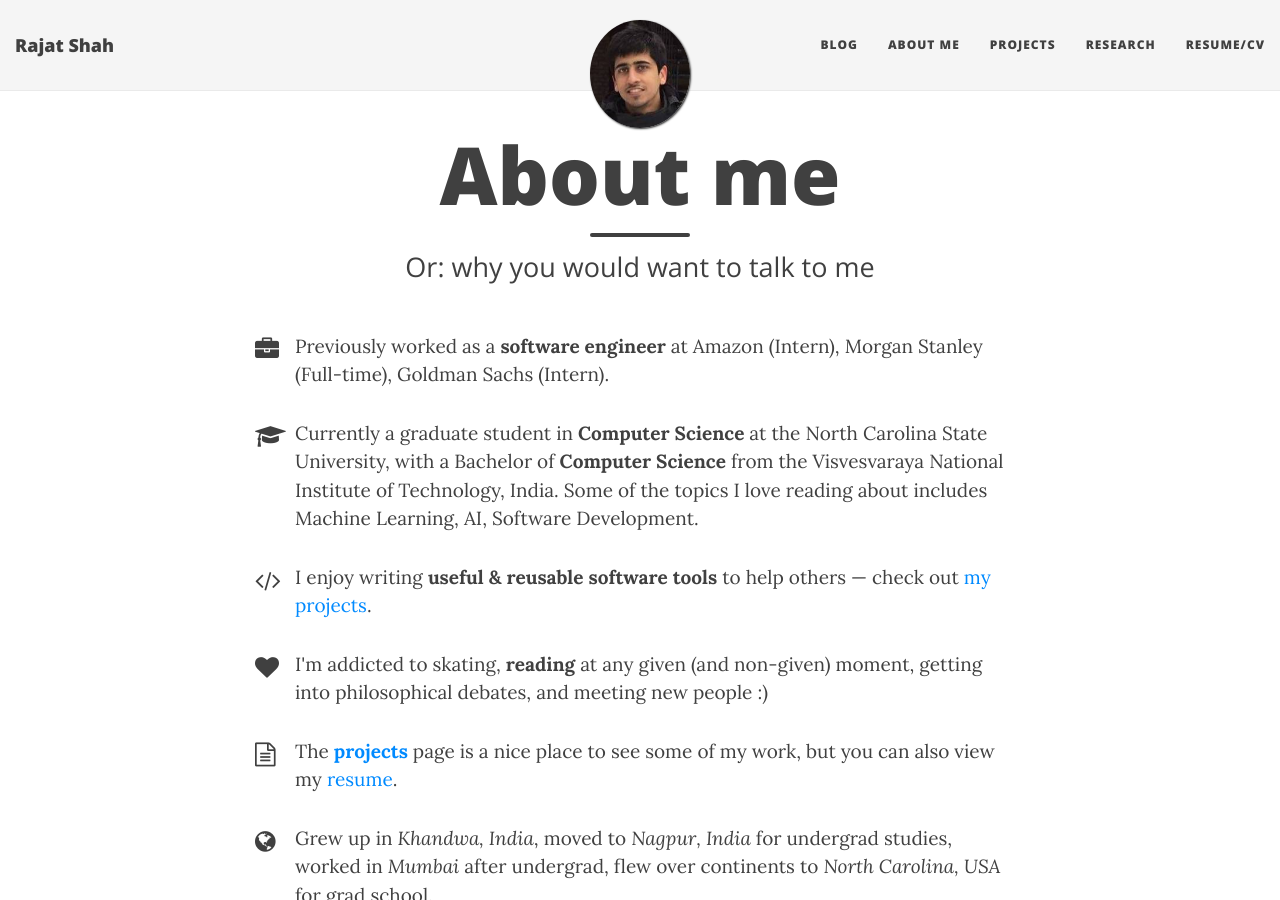
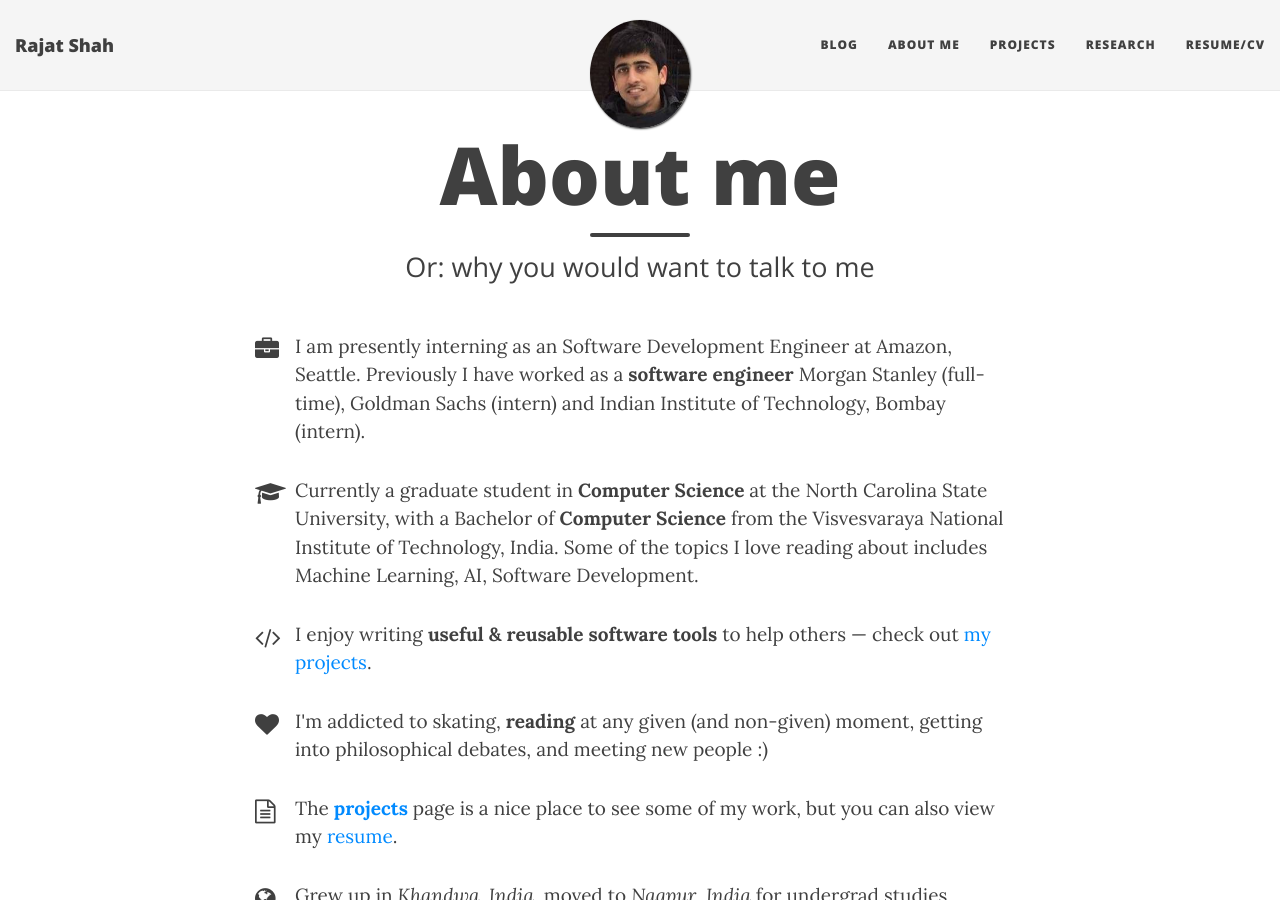
Before and after one commit to shahrajat/shahrajat.github.io, a Jekyll site: the page built from aboutme.html, in a window 1280 px wide and 900 px high. Built offline with Jekyll 4.4.1, drawn with Linux system fonts in a browser that asks for light colours; nearby versions of some CDN libraries.

Commit message:
Updated aboutme.html

```diff
--- a/aboutme.html
+++ b/aboutme.html
@@ -10,7 +10,7 @@ published: true
 
 <p class="about-text">
 <span class="fa fa-briefcase about-icon"></span>
-Previously worked as a <strong>software engineer</strong> at Amazon (Intern), Morgan Stanley (Full-time), Goldman Sachs (Intern).
+I am presently interning as an Software Development Engineer at Amazon, Seattle. Previously I have worked as a <strong>software engineer</strong> Morgan Stanley (full-time), Goldman Sachs (intern) and Indian Institute of Technology, Bombay (intern).
 </p>
 
 <p class="about-text">
```
